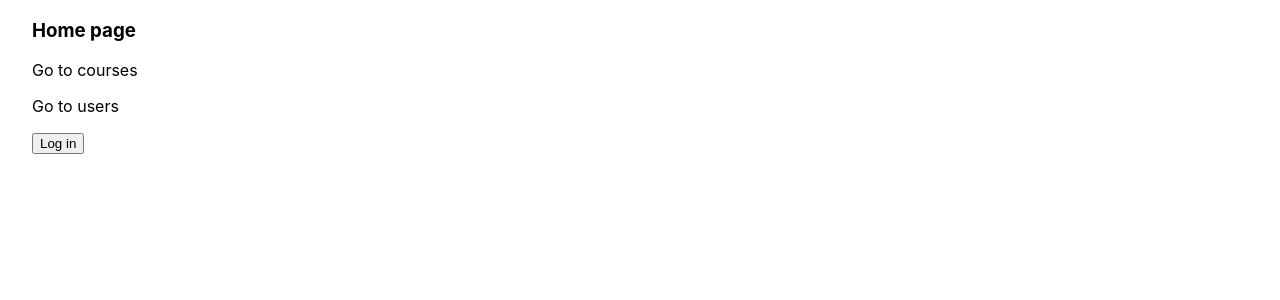
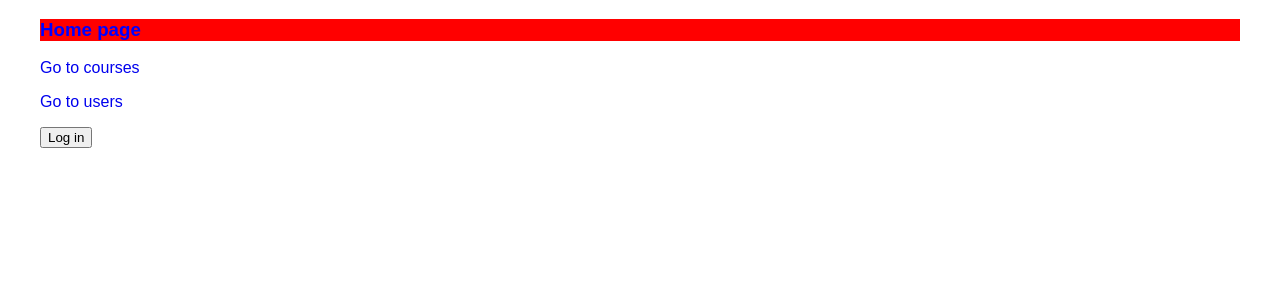
Before and after one commit to shahvalizadehmaryam/file-based-routing, a Next.js app: page / in a window 1280 px wide. Shown: the top 300 px of the page. Built offline with nearby package versions, Linux system fonts and the light colour scheme.

Commit message:
styled-jsx added to codes.

```diff
--- a/pages/index.js
+++ b/pages/index.js
@@ -20,6 +20,12 @@ export default function Home() {
         <p>Go to users</p>
       </Link>
       <button onClick={loginHandler}>Log in</button>
+      <style jsx>{`
+        h3 {
+          background-color: red;
+          color: blue;
+        }
+      `}</style>
     </div>
   );
 }
--- a/styles/globals.css
+++ b/styles/globals.css
@@ -1,26 +1,6 @@
-html,
-body {
-  padding: 0;
-  margin: 0;
-  font-family: -apple-system, BlinkMacSystemFont, Segoe UI, Roboto, Oxygen,
-    Ubuntu, Cantarell, Fira Sans, Droid Sans, Helvetica Neue, sans-serif;
+body{
+  font-family: Arial, Helvetica, sans-serif;
 }
-
-a {
-  color: inherit;
+a{
   text-decoration: none;
 }
-
-* {
-  box-sizing: border-box;
-}
-
-@media (prefers-color-scheme: dark) {
-  html {
-    color-scheme: dark;
-  }
-  body {
-    color: white;
-    background: black;
-  }
-}
```
Also changed, not shown: pages/students/[studentId]/courses/index.js (+6 -1 lines), pages/users/index.js (+9 -1 lines).
